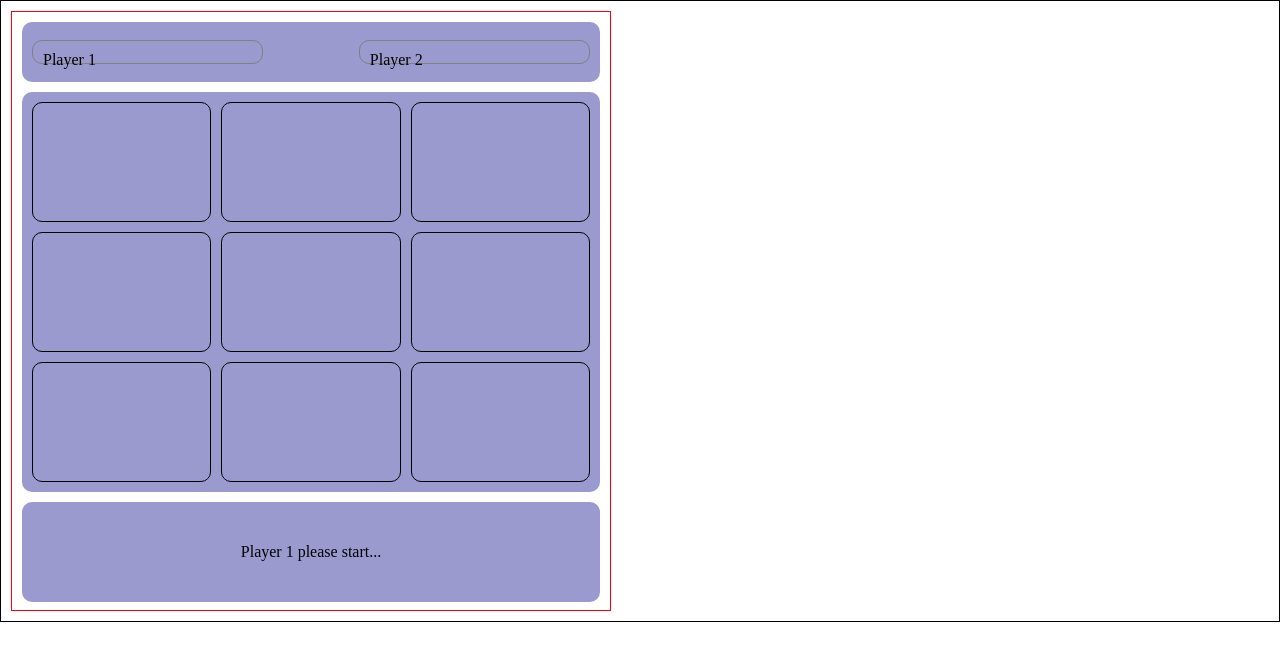
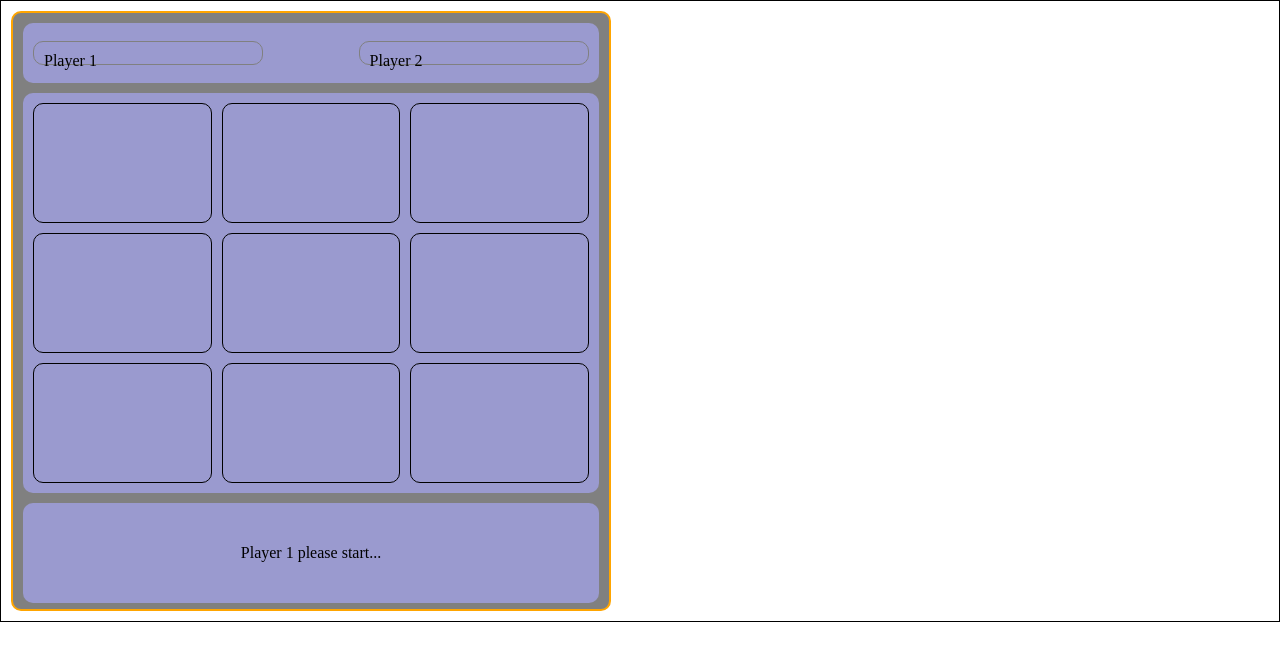
Before and after one commit to mmilade/noughts-and-crosses, a plain HTML site: page index.html in a window 1280 px wide. Drawn offline with Linux system fonts and the light colour scheme.

Commit message:
It works with some bugs

```diff
--- a/styles.css
+++ b/styles.css
@@ -10,7 +10,9 @@ body {
 }
 
 main {
-  border: 1px solid red;
+  border: 2px solid orange;
+  background-color: gray;
+  border-radius: 10px;
   width: 600px;
   height: 600px;
   padding: 10px;
@@ -26,6 +28,7 @@ main div {
 
 main .container {
   background-color: rgb(154, 154, 207);
+  /* background-color: #8884FF; */
 }
 
 .top {
```
